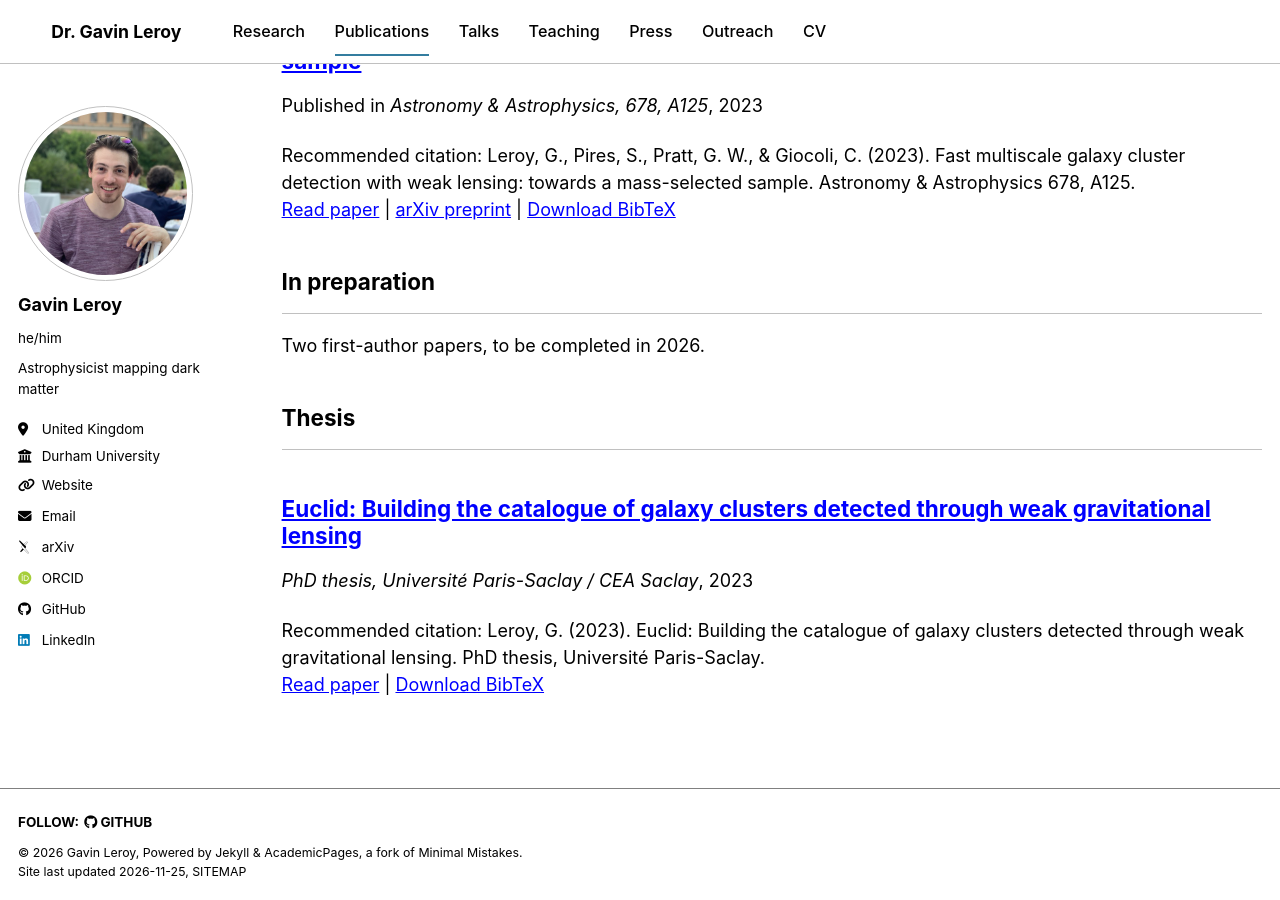
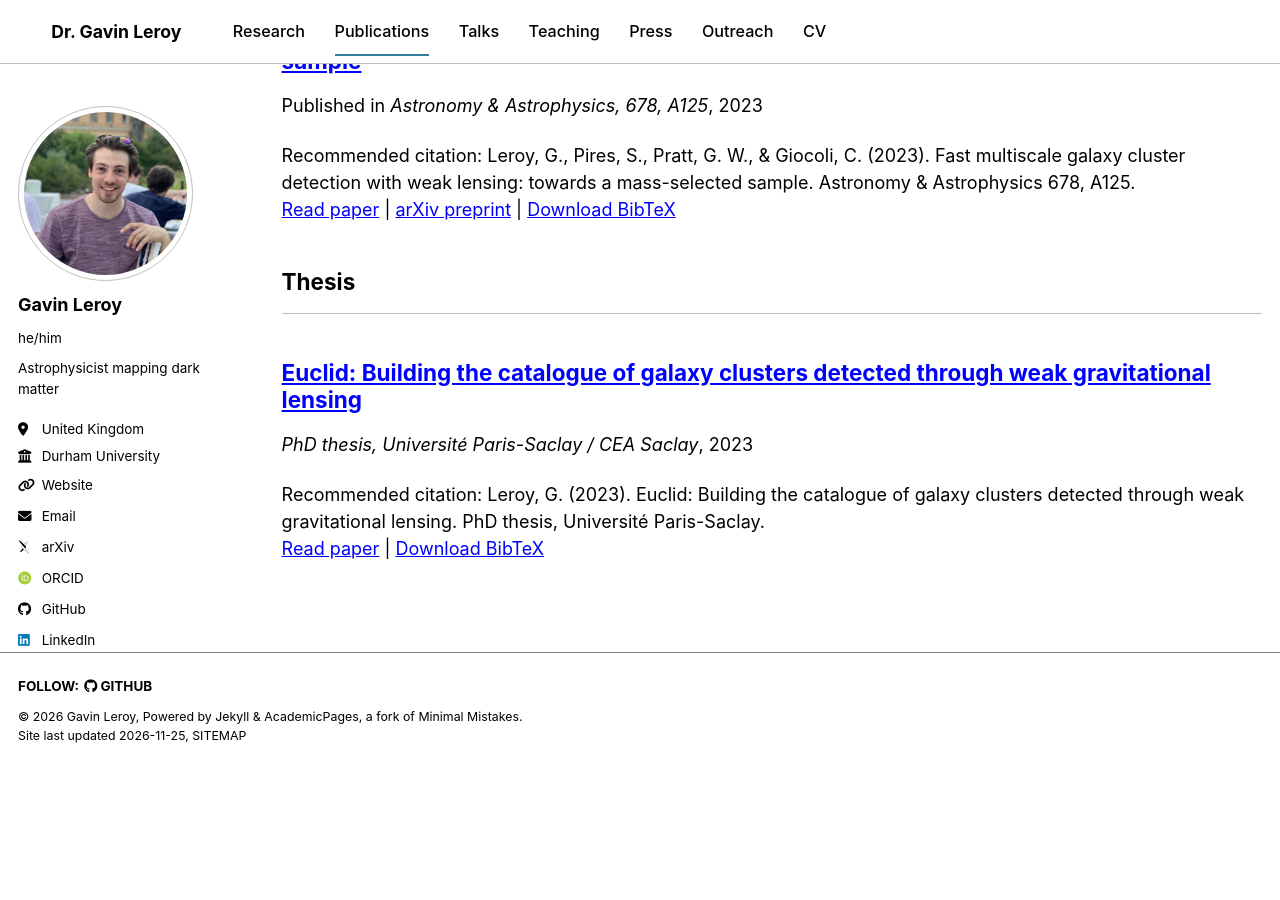
Before and after one commit to gLeroyastro/gleroyastro.github.io, a Jekyll site: the page built from _pages/publications.html, in a window 1280 px wide and 900 px high, scrolled down 1217 px. Built offline with Jekyll 4.4.1, drawn with Linux system fonts in a browser that asks for light colours; some web fonts are replaced; after the commit the page ends 1981 px from its top, so only the background shows below that.

Commit message:
Update publications.html

```diff
--- a/_pages/publications.html
+++ b/_pages/publications.html
@@ -17,9 +17,6 @@ author_profile: true
   {% endif %}
 {% endfor %}
 
-<h2>In preparation</h2><hr />
-<p>Two first-author papers, to be completed in 2026.</p>
-
 <h2>Thesis</h2><hr />
 {% for post in site.publications reversed %}
   {% if post.category == 'theses' %}
```
